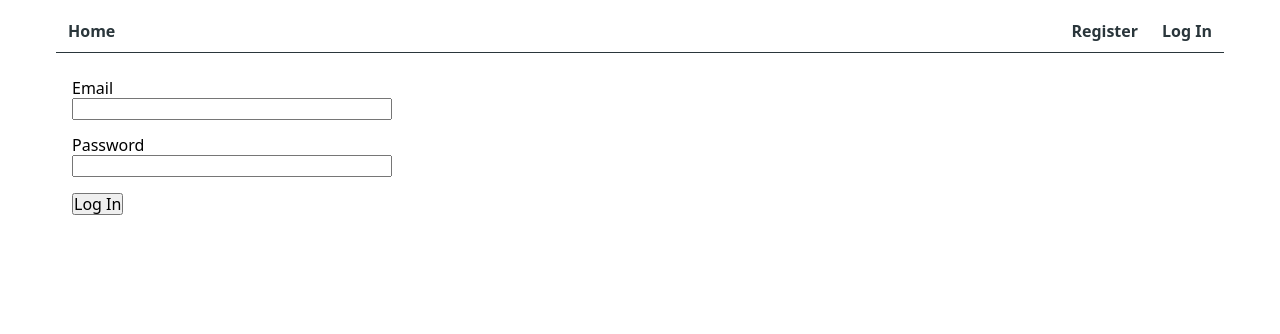
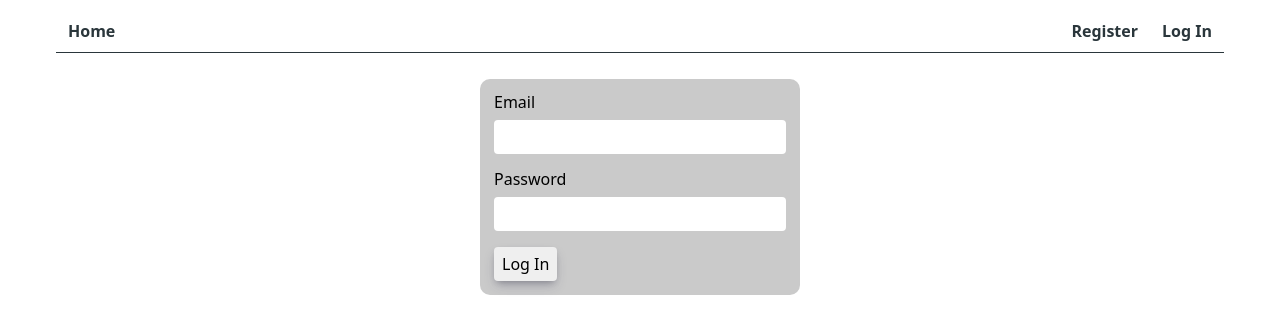
Before and after one commit to Developer-Mykhailo/goit-react-hw-08, a React (Vite) app: page /login in a window 1280 px wide. Shown: the top 334 px of the page. Built offline with nearby package versions, Linux system fonts and the light colour scheme.

Commit message:
add styles

```diff
--- a/src/components/ContactForm/ContactForm.jsx
+++ b/src/components/ContactForm/ContactForm.jsx
@@ -5,10 +5,7 @@ import { addContact } from "../../redux/contacts/operations";
 import s from "./ContactForm.module.css";
 
 const validationSchema = Yup.object().shape({
-  name: Yup.string()
-    .min(3, "Too Short")
-    .max(50, "Too long")
-    .required("Required"),
+  name: Yup.string().min(3, "Too Short").max(50, "Too long").required("Required"),
   number: Yup.string()
     .matches(/^\d{7,}$/, "Number must be at least 7 digits")
     .required("Required"),
--- a/src/components/LoginForm/LoginForm.jsx
+++ b/src/components/LoginForm/LoginForm.jsx
@@ -1,18 +1,32 @@
 import { useDispatch } from "react-redux";
 import { logIn } from "../../redux/auth/operations";
 import s from "./LoginForm.module.css";
+import { ErrorMessage, Field, Form, Formik } from "formik";
+import * as Yup from "yup";
+
+const validationSchema = Yup.object().shape({
+  email: Yup.string()
+    .min(4, "Too short")
+    .required("required")
+    .max(30, "Too long")
+    .matches(
+      /^[^\s@]+@[^\s@]+\.[^\s@]+$/,
+      "Please enter a valid email address"
+    ),
+  password: Yup.string()
+    .min(5, "Too short")
+    .max(20, "Too long")
+    .required("required"),
+});
 
 export const LoginForm = () => {
   const dispatch = useDispatch();
 
-  const handleSubmit = (e) => {
-    e.preventDefault();
-    const form = e.currentTarget;
-
+  const handleSubmit = (values, actions) => {
     dispatch(
       logIn({
-        email: form.elements.email.value,
-        password: form.elements.password.value,
+        email: values.email,
+        password: values.password,
       })
     )
       .unwrap()
@@ -23,20 +37,34 @@ export const LoginForm = () => {
         console.log("login error");
       });
 
-    form.reset();
+    actions.resetForm();
   };
 
   return (
-    <form className={s.form} onSubmit={handleSubmit} autoComplete="off">
-      <label className={s.label}>
-        Email
-        <input type="email" name="email" />
-      </label>
-      <label className={s.label}>
-        Password
-        <input type="password" name="password" />
-      </label>
-      <button type="submit">Log In</button>
-    </form>
+    <>
+      <div>
+        <Formik
+          initialValues={{ email: "", password: "" }}
+          onSubmit={handleSubmit}
+          validationSchema={validationSchema}
+        >
+          <Form className={s.form}>
+            <div className={s.field_wrap}>
+              <label htmlFor="email">Email</label>
+              <Field type="email" name="email" />
+              <ErrorMessage name="email" component="span" />
+            </div>
+
+            <div className={s.field_wrap}>
+              <label htmlFor="password">Password</label>
+              <Field type="password" name="password" />
+              <ErrorMessage name="password" component="span" />
+            </div>
+
+            <button type="submit">Log In</button>
+          </Form>
+        </Formik>
+      </div>
+    </>
   );
 };
--- a/src/components/LoginForm/LoginForm.module.css
+++ b/src/components/LoginForm/LoginForm.module.css
@@ -1,9 +1,44 @@
 .form {
   width: 320px;
+  margin: 0 auto;
+  background-color: #cacaca;
+  padding: 14px;
+  border-radius: 10px;
 }
 
-.label {
+.field_wrap {
   display: flex;
   flex-direction: column;
   margin-bottom: 16px;
 }
+
+.field_wrap label {
+  margin-bottom: 8px;
+}
+
+.form input {
+  padding: 8px;
+  border-radius: 4px;
+  border: none;
+}
+
+.form button {
+  padding: 8px;
+  border-radius: 4px;
+  border: none;
+
+  box-shadow: rgba(50, 50, 93, 0.25) 0px 6px 12px -2px,
+    rgba(0, 0, 0, 0.3) 0px 3px 7px -3px;
+
+  transition: all 250ms ease-in-out;
+}
+
+.form button:active {
+  background-color: #8a8a8a;
+  color: #fafafa;
+}
+
+input + span {
+  color: red;
+  font-size: 14px;
+}
--- a/src/components/RegistrationForm/RegistrationForm.jsx
+++ b/src/components/RegistrationForm/RegistrationForm.jsx
@@ -1,40 +1,79 @@
 import { useDispatch } from "react-redux";
 import { register } from "../../redux/auth/operations";
 import s from "./RegistrationForm.module.css";
+import { ErrorMessage, Field, Form, Formik } from "formik";
+import * as Yup from "yup";
+
+const validationSchema = Yup.object().shape({
+  name: Yup.string()
+    .min(3, "Too short")
+    .max(20, "Too long")
+    .required("required"),
+  email: Yup.string()
+    .min(4, "Too short")
+    .required("required")
+    .max(30, "Too long")
+    .matches(
+      /^[^\s@]+@[^\s@]+\.[^\s@]+$/,
+      "Please enter a valid email address"
+    ),
+  password: Yup.string()
+    .min(5, "Too short")
+    .max(20, "Too long")
+    .required("required"),
+});
 
 export const RegistrationForm = () => {
   const dispatch = useDispatch();
 
-  const handleSubmit = (e) => {
-    e.preventDefault();
-    const form = e.target;
-
+  const handleSubmit = (values, actions) => {
     dispatch(
       register({
-        name: form.elements.name.value,
-        email: form.elements.email.value,
-        password: form.elements.password.value,
+        name: values.name,
+        email: values.email,
+        password: values.password,
       })
-    );
+    )
+      .unwrap()
+      .then(() => {
+        console.log("login success");
+      })
+      .catch(() => {
+        console.log("login error");
+      });
 
-    form.reset();
+    actions.resetForm();
   };
 
   return (
-    <form className={s.form} onSubmit={handleSubmit} autoComplete="off">
-      <label className={s.label}>
-        Username
-        <input type="text" name="name" />
-      </label>
-      <label className={s.label}>
-        Email
-        <input type="email" name="email" />
-      </label>
-      <label className={s.label}>
-        Password
-        <input type="password" name="password" />
-      </label>
-      <button type="submit">Register</button>
-    </form>
+    <div>
+      <Formik
+        initialValues={{ name: "", email: "", password: "" }}
+        onSubmit={handleSubmit}
+        validationSchema={validationSchema}
+      >
+        <Form className={s.form}>
+          <div className={s.field_wrap}>
+            <label htmlFor="name">Name</label>
+            <Field type="name" name="name" />
+            <ErrorMessage name="name" component="span" />
+          </div>
+
+          <div className={s.field_wrap}>
+            <label htmlFor="email">Email</label>
+            <Field type="email" name="email" />
+            <ErrorMessage name="email" component="span" />
+          </div>
+
+          <div className={s.field_wrap}>
+            <label htmlFor="password">Password</label>
+            <Field type="password" name="password" />
+            <ErrorMessage name="password" component="span" />
+          </div>
+
+          <button type="submit">Register</button>
+        </Form>
+      </Formik>
+    </div>
   );
 };
--- a/src/components/RegistrationForm/RegistrationForm.module.css
+++ b/src/components/RegistrationForm/RegistrationForm.module.css
@@ -1,9 +1,44 @@
 .form {
   width: 320px;
+  margin: 0 auto;
+  background-color: #cacaca;
+  padding: 14px;
+  border-radius: 10px;
 }
 
-.label {
+.field_wrap {
   display: flex;
   flex-direction: column;
   margin-bottom: 16px;
 }
+
+.field_wrap label {
+  margin-bottom: 8px;
+}
+
+.form input {
+  padding: 8px;
+  border-radius: 4px;
+  border: none;
+}
+
+.form button {
+  padding: 8px;
+  border-radius: 4px;
+  border: none;
+
+  box-shadow: rgba(50, 50, 93, 0.25) 0px 6px 12px -2px,
+    rgba(0, 0, 0, 0.3) 0px 3px 7px -3px;
+
+  transition: all 250ms ease-in-out;
+}
+
+.form button:active {
+  background-color: #8a8a8a;
+  color: #fafafa;
+}
+
+input + span {
+  color: red;
+  font-size: 14px;
+}
```
